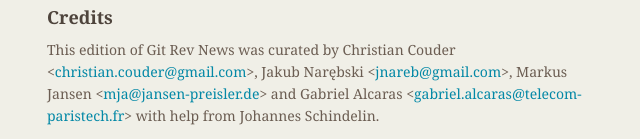
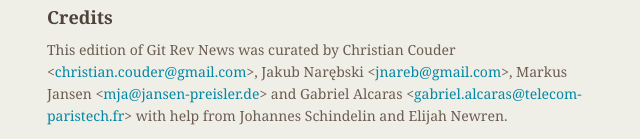
Before and after one commit to git/git.github.io, a Jekyll site: the page built from rev_news/drafts/edition-39.md, in a window 1280 px wide and 900 px high, scrolled down 4543 px. Shown: the part 758-897 px from the top of the window, without its empty margins (487-1127 px from the left). Built offline with Jekyll 4.4.1, drawn with Linux system fonts in a browser that asks for light colours.

Commit message:
rn-39: add Elijah among the helpers

```diff
--- a/rev_news/drafts/edition-39.md
+++ b/rev_news/drafts/edition-39.md
@@ -309,4 +309,4 @@
 Jakub Narębski &lt;<jnareb@gmail.com>&gt;,
 Markus Jansen &lt;<mja@jansen-preisler.de>&gt; and
 Gabriel Alcaras &lt;<gabriel.alcaras@telecom-paristech.fr>&gt;
-with help from Johannes Schindelin.
+with help from Johannes Schindelin and Elijah Newren.
```
